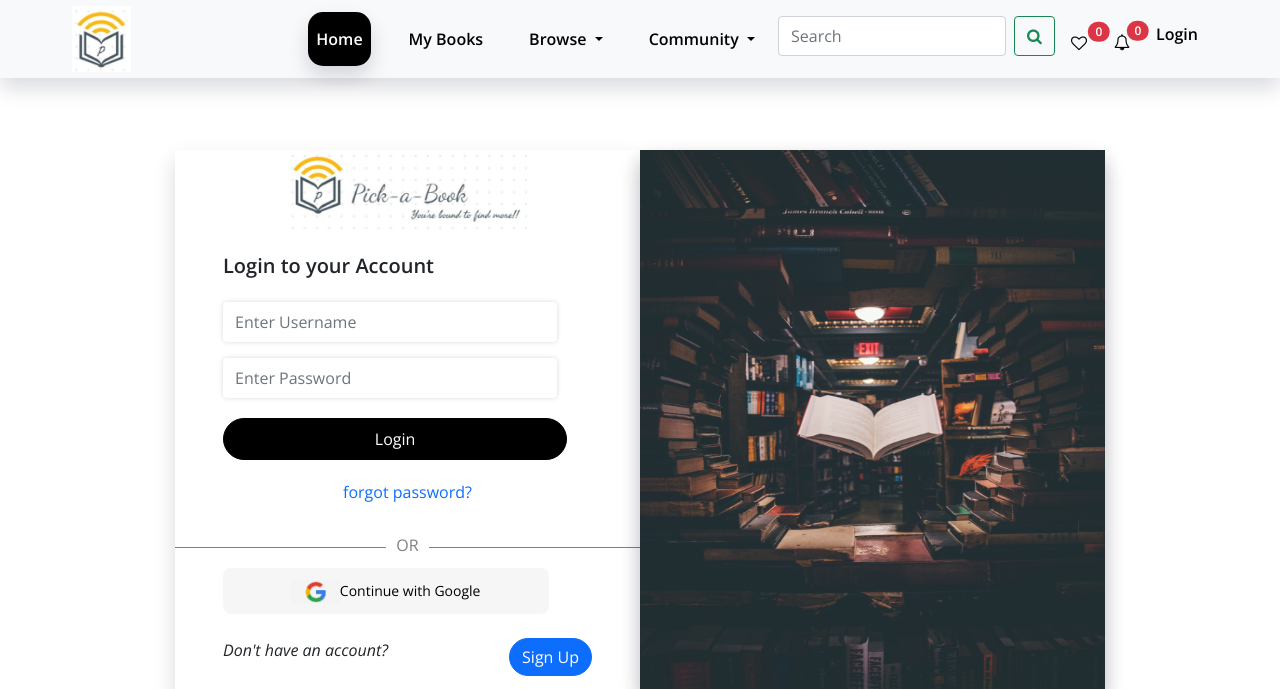
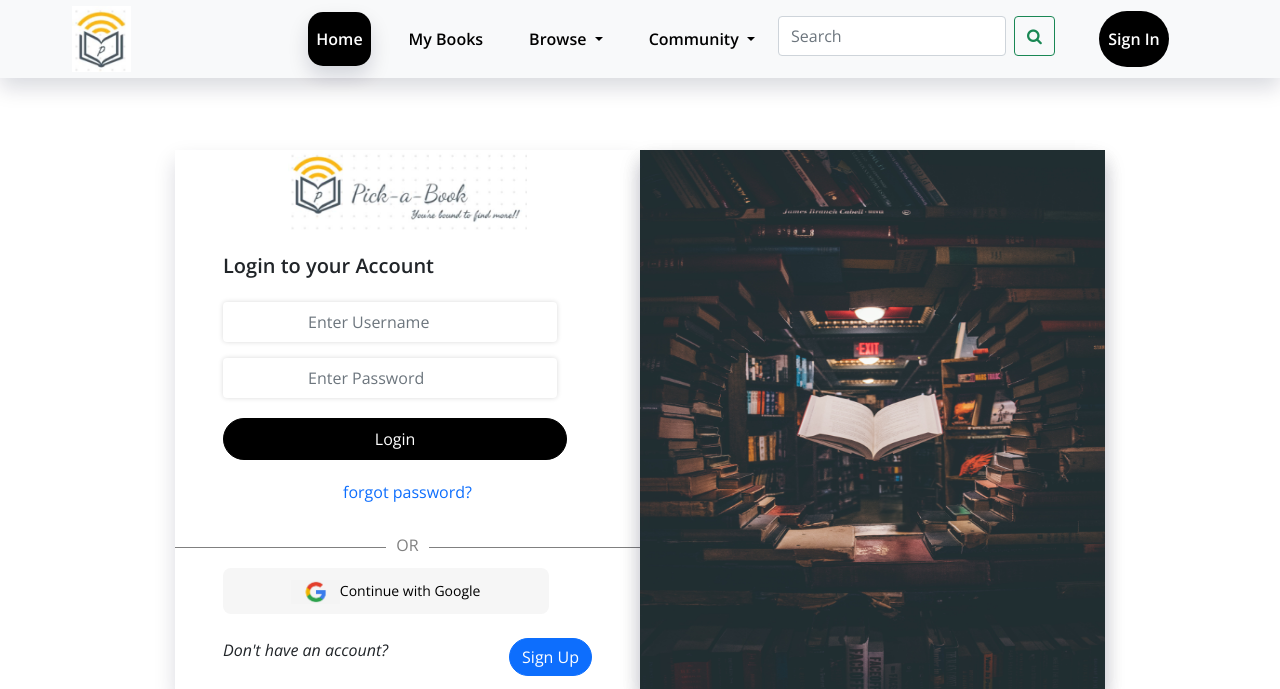
Before and after one commit to sarinat/realworld, a Django app: page /login in a window 1280 px wide. Shown: the top 689 px of the page. Run offline with Django 3.2, Linux system fonts and the light colour scheme; some libraries are stand-ins or nearby versions; some web fonts are replaced.

Commit message:
second commit

```diff
--- a/accounts/templates/accounts/login.html
+++ b/accounts/templates/accounts/login.html
@@ -31,9 +31,10 @@
                     <input type="password" class="form-control py-2" style="width: 80%;" id="exampleInputPassword1" placeholder="Enter Password">
 
                   </div>
-                  <a href="" class="btn btn-primary ms-5 rounded-pill px-5 py-2 btn-register my-1" style="width: 74%;">Login</a>
+                  <a href="/homepagelogin" class="btn btn-primary ms-5 rounded-pill px-5 py-2 btn-register my-1" style="width: 74%;">Login</a>
+
                   <div class="forgot py-3 text-center">
-                    <span><a href="/password_reset">forgot password?</a></span><span>
+                    <span><a href="/password_reset">forgot password?</a></span>
                   </div>
 
                   <div class="or">
--- a/accounts/templates/accounts/register.html
+++ b/accounts/templates/accounts/register.html
@@ -8,6 +8,7 @@
 
 <section id="register">
     <div class="container">
+        {% include 'messages.html' %}
       <div class="row">
       <div class="register-inner d-flex justify-content-center">
 
@@ -22,6 +23,7 @@
               </div>
               <div class="register-content">
             <h1 class="fs-5 fw-bold ms-5 my-3">Create New Account</h1>
+
             <div class="form-content">
 
               <form method="post">
--- a/accounts/views.py
+++ b/accounts/views.py
@@ -36,15 +36,13 @@
     else:
         return render(request, 'accounts/login.html')
 
-
-
 def register_user(request):
     form = RegisterForm()
     if request.method == "POST":
         form = RegisterForm(request.POST)
         if form.is_valid():
             form.save()
-            return redirect('login')
+            return redirect('/login')
 
 
     context = {'form':form}
--- a/static/css/style.css
+++ b/static/css/style.css
@@ -535,6 +535,10 @@
 .register-inner .register-img{
     box-shadow: 0 10px 20px 0 rgba(5,16,44,.15);
 }
+.register-inner input{
+padding:12px 85px;
+}
+
 .registration{
     box-shadow: 0 10px 20px 0 rgba(5,16,44,.15);
 }
--- a/templates/header.html
+++ b/templates/header.html
@@ -66,24 +66,25 @@
 
                         <div class="collapse navbar-collapse log" id="navbarSupportedContent">
                             <ul class="navbar-nav mb-lg-0 ms">
-                                <li class="nav-item ">
-                                    <a class="btn nav-link a mt-2 position-relative">
-                                        <i class="fa fa-heart-o" aria-hidden="true"></i>
-                                        <span class="position-absolute top-0 mt-3 start-100 ms-1 translate-middle badge rounded-pill bg-danger">
-                    0
-                  </span>
-                                    </a>
 
-                                </li>
+<!--                                <li class="nav-item ">-->
+<!--                                    <a class="btn nav-link a mt-2 position-relative">-->
+<!--                                        <i class="fa fa-heart-o" aria-hidden="true"></i>-->
+<!--&lt;!&ndash;                                        <span class="position-absolute top-0 mt-3 start-100 ms-1 translate-middle badge rounded-pill bg-danger">&ndash;&gt;-->
 
-                                <li class="nav-item">
-                                    <a class="nav-link mt-2 a position-relative" href="#"><i class="fa fa-bell-o"
-                                                                                             aria-hidden="true"></i>
-                                        <span class="position-absolute top-0 mt-3 start-100 translate-middle badge rounded-pill bg-danger">
-                        0
-                      </span>
-                                    </a>
-                                </li>
+<!--                  </span>-->
+<!--                                    </a>-->
+
+<!--                                </li>-->
+
+<!--                                <li class="nav-item">-->
+<!--                                    <a class="nav-link mt-2 a position-relative" href="#"><i class="fa fa-bell-o"-->
+<!--                                                                                             aria-hidden="true"></i>-->
+<!--                                        <span class="position-absolute top-0 mt-3 start-100 translate-middle badge rounded-pill bg-danger">-->
+<!--                        0-->
+<!--                      </span>-->
+<!--                                    </a>-->
+<!--                                </li>-->
                                 <!-- <li class="nav-item ms-3 dropdown">
                                   <div class="action">
                                       <div class="profile dropdown-toggle" onclick="menuToggle();">
@@ -116,8 +117,8 @@
 <!--                                        <li><a class="dropdown-item" href="#">Sign out</a></li>-->
 <!--                                    </ul>-->
 <!--                                </li>-->
-                                <li class="nav-item">
-                             <a class="nav-link {{activate_login}}" href="/login">Login</a>
+                                <li class="nav-item btn-signup">
+                             <a class="nav-link btn {{activate_login}}" href="/login">Sign In</a>
                           </li>
                             </ul>
                         </div>
--- a/templates/messages.html
+++ b/templates/messages.html
@@ -12,4 +12,4 @@
 </div>
 {% endif %}
 
-{% endfor %}l>
+{% endfor %}
```
